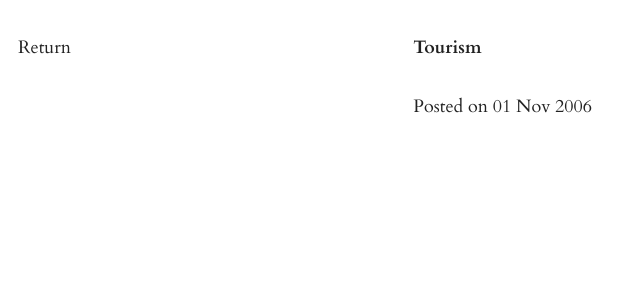
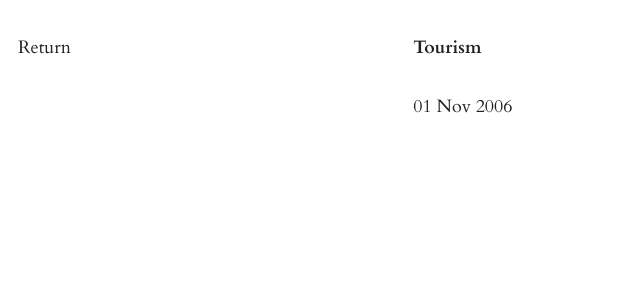
Before and after one commit to calebwaldorf/site, a Jekyll site: the page built from _posts/posts/2006-11-1-tourism.md, in a window 1280 px wide. Shown: the top 300 px of the page, without its empty margins (0-640 px from the left). Built offline with Jekyll 4.4.1, drawn with Linux system fonts in a browser that asks for light colours.

Commit message:
removing posted on

```diff
--- a/_layouts/post.html
+++ b/_layouts/post.html
@@ -20,7 +20,7 @@ layout: post
             <div class="post">
               <h1 class="post-title">{{ page.title }}</h1>
               {{ content }}
-              <span class="post-date">Posted on {{ page.date | date_to_string }}</span>
+              <span class="post-date">{{ page.date | date_to_string }}</span>
             </div>
 
 </div>
```
